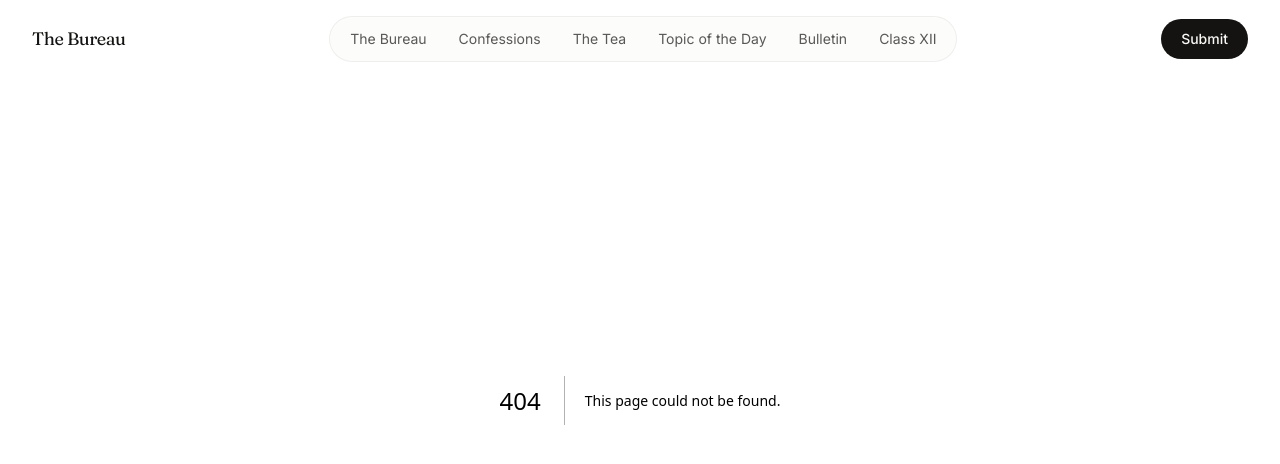
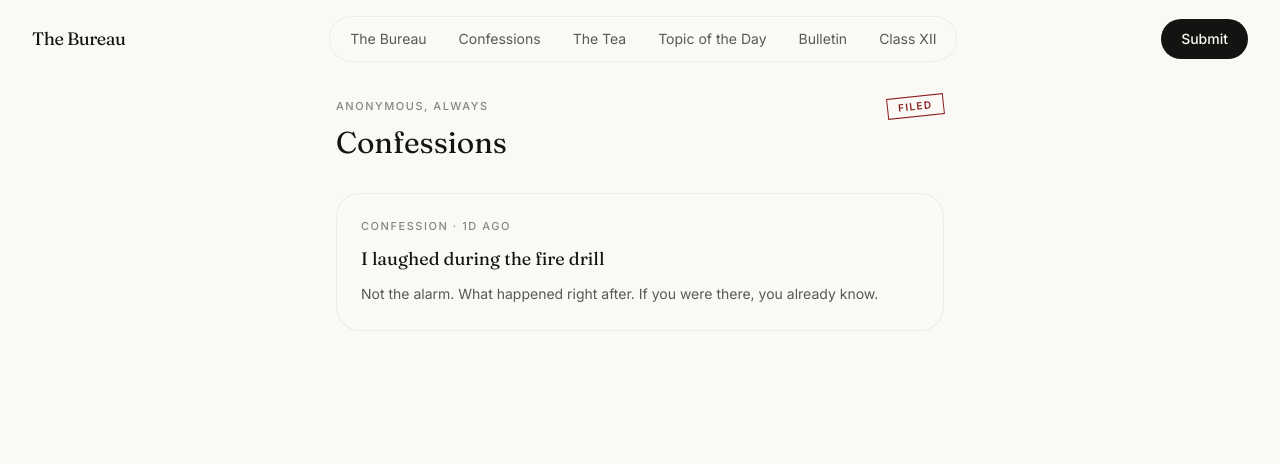
Before and after one commit to AreedHassan/st-giri-bureau, a Next.js app: page /confessions in a window 1280 px wide. Before the commit this address had no page. Shown: the top 464 px of the page. Built offline with nearby package versions, Linux system fonts and the light colour scheme.

Commit message:
Add files via upload

```diff
--- /dev/null
+++ b/app/confessions/page.tsx
@@ -0,0 +1,29 @@
+import PostCard from "@/components/PostCard";
+import Stamp from "@/components/Stamp";
+import { posts } from "@/lib/mock-data";
+
+export default function ConfessionsPage() {
+  const items = posts.filter((p) => p.category === "confession");
+
+  return (
+    <section className="min-h-screen px-5 sm:px-8 pt-24 pb-16 max-w-2xl mx-auto">
+      <div className="flex items-center justify-between mb-2">
+        <span className="text-[11px] uppercase tracking-[0.14em] text-bureau-ink/50 font-medium">
+          Anonymous, always
+        </span>
+        <Stamp variant="filed" />
+      </div>
+      <h1 className="font-serif text-3xl text-bureau-ink mt-1 mb-8">
+        Confessions
+      </h1>
+      <div className="flex flex-col gap-4">
+        {items.map((post) => (
+          <PostCard key={post.id} post={post} />
+        ))}
+        {items.length === 0 && (
+          <p className="text-sm text-bureau-ink/50">Nothing filed yet.</p>
+        )}
+      </div>
+    </section>
+  );
+}
```
